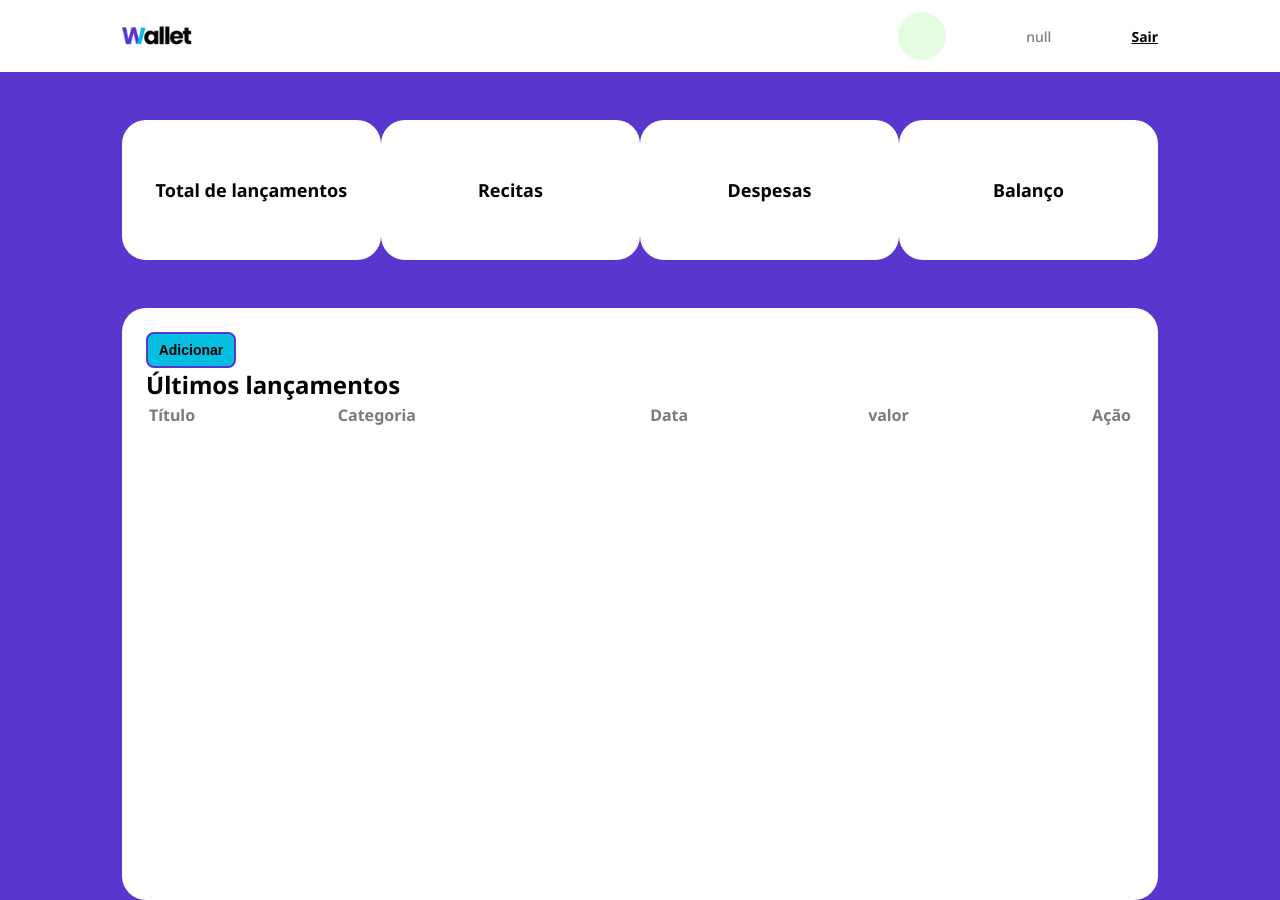
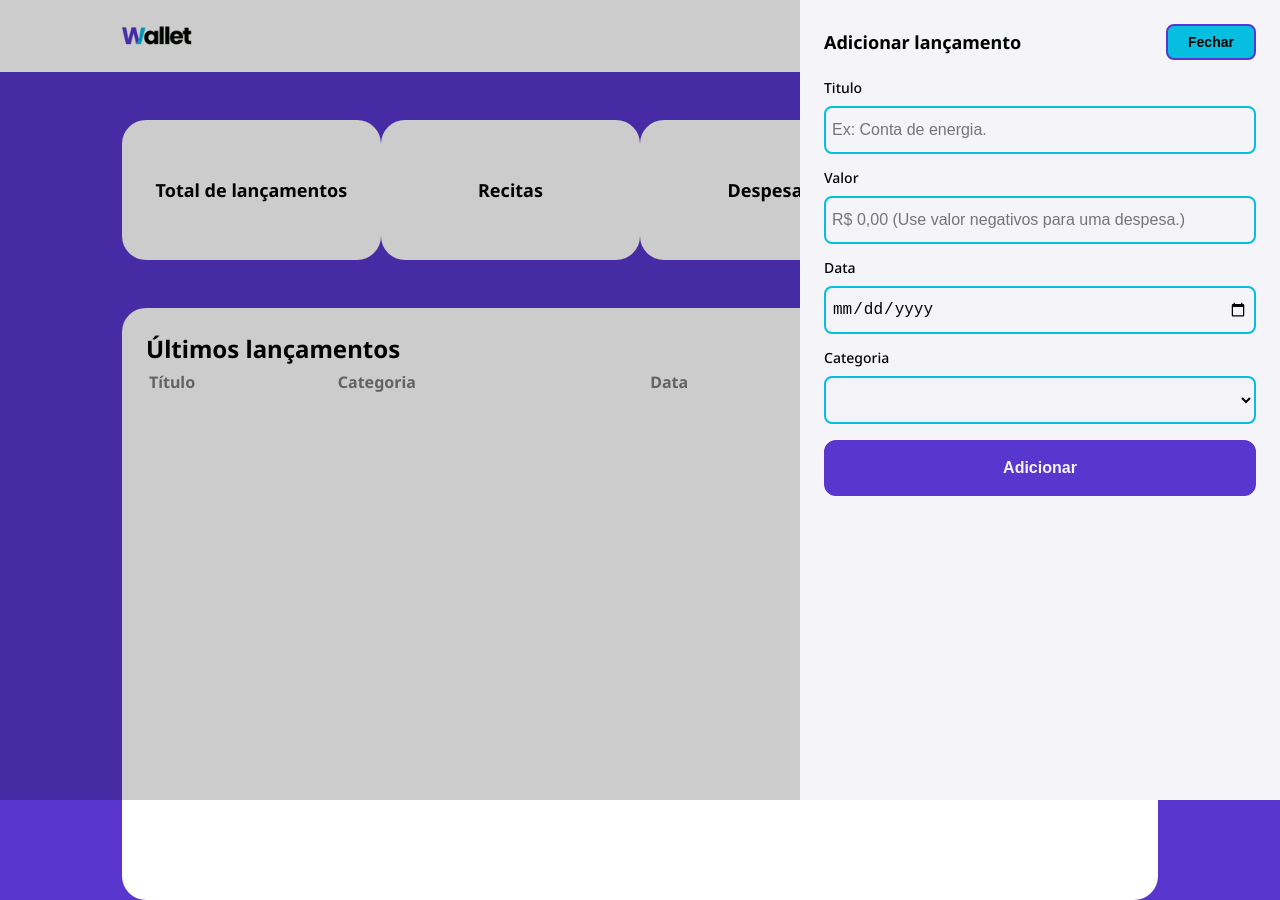
Before and after one commit to RodrigoAJF/Walle-app-FrontEnd, a plain HTML site: page src/pages/home/index.html in a window 1280 px wide. Both pictures are taken after a click on the button "Adicionar". Drawn offline with Linux system fonts and the light colour scheme.

Commit message:
feat: add Modal

```diff
--- a/src/pages/home/index.html
+++ b/src/pages/home/index.html
@@ -34,9 +34,9 @@
       </div>
       <div class="table-container">
         <div class="table-content-container">
-          <div calss="table-content-header">
-            <button class="small">Adicionar</button>
+          <div class="table-content-header">
             <h2>Últimos lançamentos</h2>
+            <button onclick="onOpenModal()" class="small">Adicionar</button>
           </div>
           <table id="finances-table">
             <tr>
@@ -50,5 +50,50 @@
         </div>
       </div>
     </div>
+    <div id="modal" class="modal-background">
+      <div class="modal-content">
+        <div class="modal-content-header">
+          <h3>Adicionar lançamento</h3>
+          <button onclick="onCloseModal()" class="small">Fechar</button>
+        </div>
+        <form id="form-register" class="mt">
+          <label class="mt large" for="input-title">Titulo</label>
+          <input
+            placeholder="Ex: Conta de energia."
+            class="mt small"
+            id="input-title"
+            name="input-title"
+            type="text"
+            required
+          />
+          <label class="mt large" for="input-value">Valor</label>
+          <input
+            placeholder="R$ 0,00 (Use valor negativos para uma despesa.)"
+            class="mt small"
+            id="input-value"
+            name="input-value"
+            type="number"
+            required
+          />
+          <label class="mt large" for="input-date">Data</label>
+          <input
+            placeholder="DD/MM/AAAA"
+            class="mt small"
+            id="input-date"
+            name="input-date"
+            type="date"
+            required
+          />
+          <label class="mt large" for="input-category">Categoria</label>
+          <select
+            class="mt small"
+            id="input-category"
+            name="input-category"
+            required
+          ></select>
+          <button type="submit" class="full-width mt">Adicionar</button>
+        </form>
+      </div>
+    </div>
   </body>
 </html>
--- a/src/pages/home/index.js
+++ b/src/pages/home/index.js
@@ -158,7 +158,38 @@ const onloadUserInfo = () => {
   navbarUserAvatar.appendChild(nameElement);
 };
 
+const onLoadCategories = async () => {
+  try {
+    const categoriesSelect = document.getElementById("input-category");
+    const response = await fetch(
+      "https://mp-wallet-app-api.herokuapp.com/categories"
+    );
+    const categoriesResult = await response.json();
+    categoriesResult.map((category) => {
+      const option = document.createElement("option");
+      const categoryText = document.createTextNode(category.name);
+      option.id = `category_${category.id}`;
+      option.value = category.id;
+      option.appendChild(categoryText);
+      categoriesSelect.append(option);
+    });
+  } catch (error) {
+    alert("Error ao carregar categorias");
+  }
+};
+
+const onOpenModal = () => {
+  const modal = document.getElementById("modal");
+  modal.style.display = "flex";
+};
+
+const onCloseModal = () => {
+  const modal = document.getElementById("modal");
+  modal.style.display = "none";
+};
+
 window.onload = () => {
   onloadUserInfo();
   onloadFinancesData();
+  onLoadCategories();
 };
--- a/src/pages/home/styles.css
+++ b/src/pages/home/styles.css
@@ -92,8 +92,8 @@
 .table-content-header {
   display: flex;
   width: 100%;
-  flex-direction: column;
-  align-items: center;
+  flex-direction: row;
+  align-items: flex-start;
   justify-content: space-between;
 }
 
@@ -125,3 +125,33 @@ td.right {
 td.center {
   text-align: center;
 }
+
+.modal-background {
+  display: none;
+  flex-direction: column;
+  align-items: flex-end;
+  position: fixed;
+  top: 0;
+  bottom: 0;
+  left: 0;
+  right: 0;
+  width: 100vw;
+  height: 100vh;
+  background-color: rgba(1, 4, 0, 0.2);
+}
+
+.modal-content {
+  height: 100%;
+  width: 480px;
+  background-color: #f4f4f9;
+  padding: 24px;
+  box-sizing: border-box;
+}
+
+.modal-content-header {
+  width: 100%;
+  display: flex;
+  flex-direction: row;
+  justify-content: space-between;
+  align-items: center;
+}
--- a/styles.css
+++ b/styles.css
@@ -94,6 +94,21 @@ input {
   font-size: 16px;
   padding: 6px;
   box-sizing: border-box;
+  margin-bottom: 12px;
+}
+
+select {
+  background-color: #f4f4f9;
+  width: 100%;
+  height: 48px;
+  border-color: #06bee0;
+  border-width: 2px;
+  border-style: solid;
+  border-radius: 8px;
+  color: #010400;
+  font-size: 16px;
+  padding: 6px;
+  box-sizing: border-box;
 }
 
 .full-width {
```
